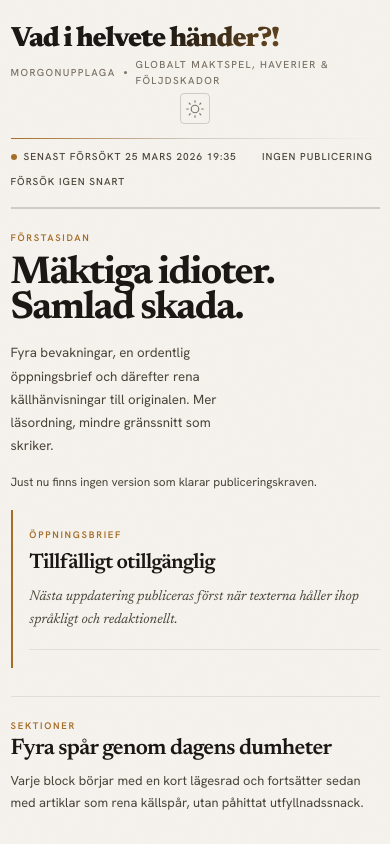
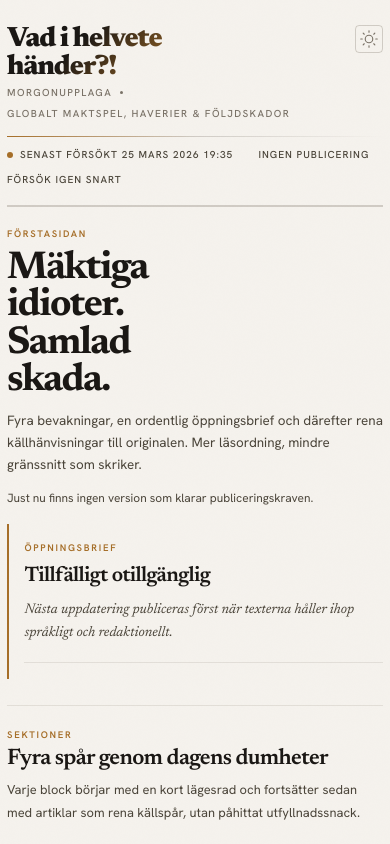
Before and after one commit to Henchibench/orange-horizon, a website: page docs/index.html in a window 390 px wide. Shown: the top 844 px of the page. Drawn offline with Linux system fonts and the light colour scheme.

Commit message:
Fix mobile masthead and hero layout

```diff
--- a/docs/assets/styles.css
+++ b/docs/assets/styles.css
@@ -174,14 +174,16 @@ img { max-width: 100%; display: block; }
 .masthead-top {
   display: flex;
   justify-content: space-between;
-  align-items: center;
-  flex-wrap: wrap;
-  gap: 0.5rem 2rem;
+  align-items: flex-start;
+  flex-wrap: nowrap;
+  gap: 0.75rem 1rem;
 }
 
 .masthead-left {
   display: grid;
   gap: 0.3rem;
+  min-width: 0;
+  flex: 1 1 auto;
 }
 
 .nameplate {
@@ -297,6 +299,7 @@ img { max-width: 100%; display: block; }
   display: flex;
   flex-direction: column;
   gap: 0.5rem;
+  min-width: 0;
 }
 
 .hero h1 {
@@ -307,6 +310,9 @@ img { max-width: 100%; display: block; }
   line-height: 0.92;
   letter-spacing: -0.04em;
   font-optical-sizing: auto;
+  text-wrap: balance;
+  overflow-wrap: break-word;
+  hyphens: auto;
 }
 
 .lede {
@@ -738,21 +744,53 @@ body[data-state="unavailable"] .sections-intro {
   }
 
   .masthead-top {
-    flex-direction: column;
-    gap: 0.3rem;
+    align-items: flex-start;
+    gap: 0.5rem;
+  }
+
+  .masthead-left {
+    padding-right: 3rem;
+  }
+
+  .theme-toggle {
+    position: absolute;
+    top: 1rem;
+    right: 0;
+  }
+
+  .masthead {
+    position: relative;
+  }
+
+  .masthead-edition {
+    flex-wrap: wrap;
+    gap: 0.35rem 0.6rem;
   }
 
   .hero {
-    padding: 1.5rem 0 2rem;
-    gap: 1.25rem;
+    padding: 1.35rem 0 1.85rem;
+    gap: 1.1rem;
+  }
+
+  .hero-intro {
+    gap: 0.4rem;
   }
 
   .hero h1 {
     font-size: clamp(2.2rem, 10vw, 3.2rem);
+    max-width: 8.5ch;
+    line-height: 0.96;
+  }
+
+  .lede {
+    max-width: none;
+    margin-top: 0.35rem;
+    font-size: 0.96rem;
+    line-height: 1.62;
   }
 
   .brief-panel {
-    padding: 1.25rem 0 1.25rem 1.2rem;
+    padding: 1.15rem 0 1.15rem 1.1rem;
   }
 
   .brief-panel::before {
@@ -789,8 +827,23 @@ body[data-state="unavailable"] .sections-intro {
     font-size: 14px;
   }
 
+  .page {
+    width: min(100%, calc(100% - 1rem));
+  }
+
   .nameplate {
     font-size: clamp(1.5rem, 8vw, 2rem);
+    max-width: 9ch;
+  }
+
+  .masthead-left {
+    padding-right: 2.8rem;
+  }
+
+  .theme-toggle {
+    width: 2rem;
+    height: 2rem;
+    top: 0.8rem;
   }
 
   .sections-intro {
```
